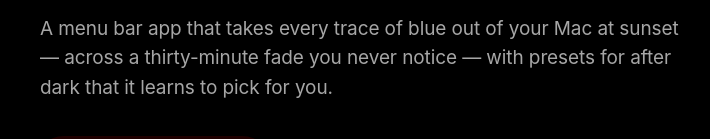
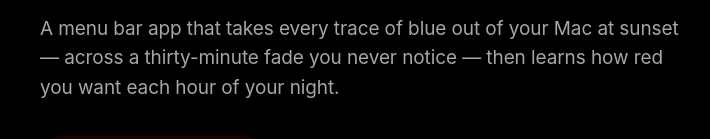
Before and after one commit to ervinyoung/Red-Light-for-mac, a plain HTML site: page docs/index.html in a window 1280 px wide. Shown: the part 317-456 px from the top of the page, 92-802 px from the left. Drawn offline with Linux system fonts and the light colour scheme.

```diff
--- a/docs/index.html
+++ b/docs/index.html
@@ -174,7 +174,7 @@
 <header class="hero" id="product">
   <div class="wrap">
     <h1>Zero blue.<br><span class="grad">Sleep better.</span></h1>
-    <p class="sub">A menu bar app that takes every trace of blue out of your Mac at sunset &mdash; across a thirty-minute fade you never notice &mdash; with presets for after dark that it learns to pick for you.</p>
+    <p class="sub">A menu bar app that takes every trace of blue out of your Mac at sunset &mdash; across a thirty-minute fade you never notice &mdash; then learns how red you want each hour of your night.</p>
     <div class="ctas">
       <a class="btn white" href="https://github.com/ervinyoung/Red-Light-for-mac/releases/latest/download/Red-Light.dmg"><svg viewBox="0 0 17 20" fill="currentColor"><path d="M14.1 10.6c0-2.7 2.2-3.9 2.3-4-1.3-1.8-3.2-2.1-3.9-2.1-1.7-.2-3.2 1-4.1 1-.8 0-2.1-1-3.5-.9C3.1 4.6 1.4 5.6.5 7.3c-1.9 3.3-.5 8.1 1.4 10.8.9 1.3 2 2.8 3.4 2.7 1.4-.1 1.9-.9 3.5-.9s2.1.9 3.5.9c1.5 0 2.4-1.3 3.3-2.7 1-1.5 1.5-3 1.5-3.1-.1 0-2.9-1.1-3-4.4zM11.4 2.7c.7-.9 1.2-2.1 1.1-3.3-1 0-2.3.7-3 1.6-.7.8-1.3 2-1.1 3.2 1.1.1 2.3-.6 3-1.5z"/></svg>Download for Mac</a>
       <a class="btn line" href="https://github.com/ervinyoung/Red-Light-for-mac">View source</a>
```
Also changed, not shown: 1 other file.
